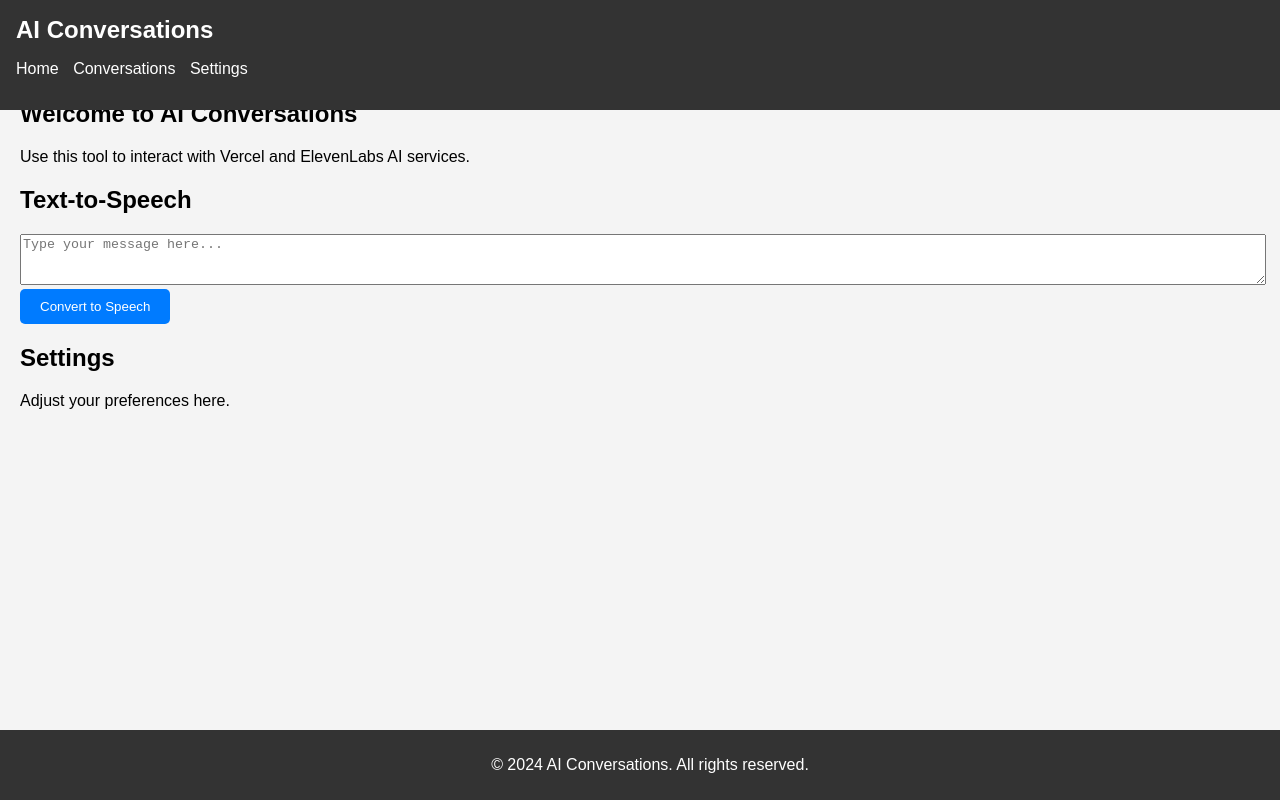
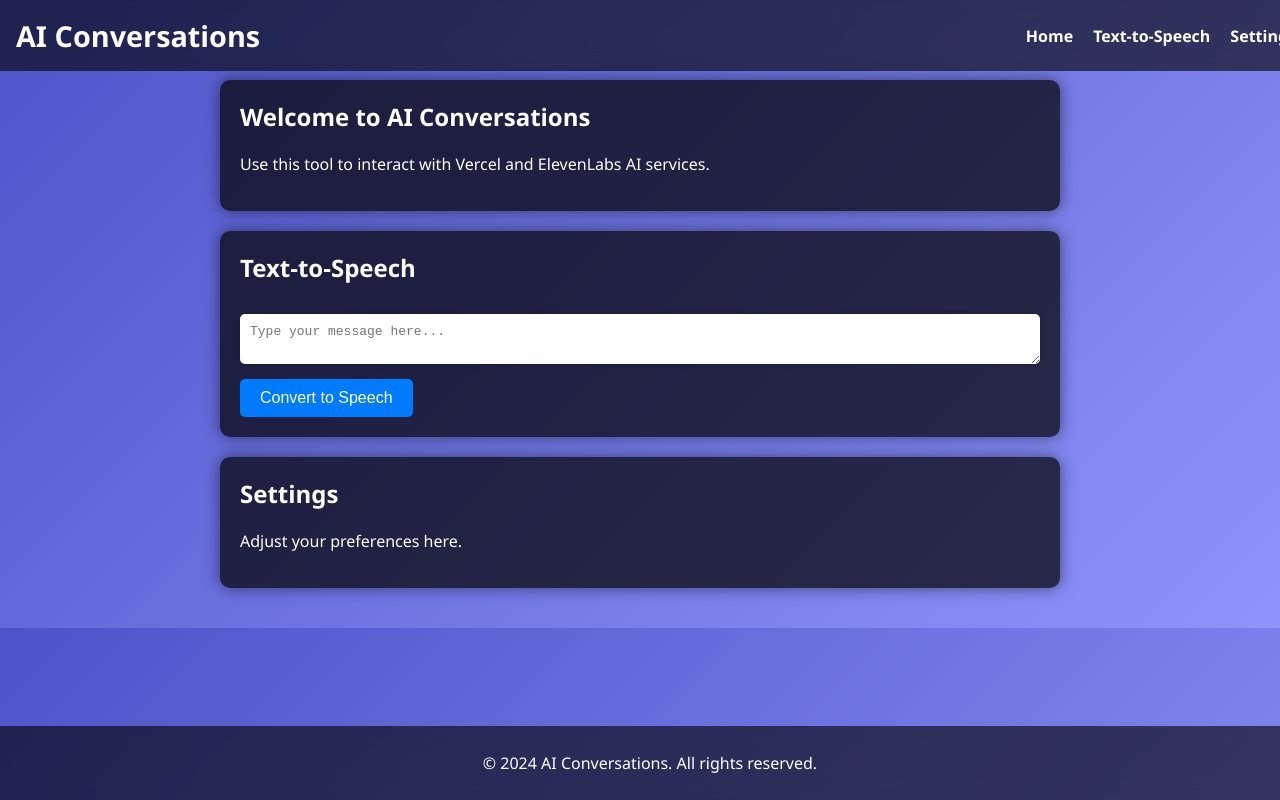
Before and after one commit to SosoTlm/SosoAI, a plain HTML site: page index.html in a window 1280 px wide. Drawn offline with Linux system fonts and the light colour scheme.

Commit message:
update index.html

```diff
--- a/index.html
+++ b/index.html
@@ -6,15 +6,16 @@
     <title>AI Conversations</title>
     <style>
         body {
-            font-family: Arial, sans-serif;
+            font-family: 'Segoe UI', Tahoma, Geneva, Verdana, sans-serif;
             margin: 0;
             padding: 0;
             box-sizing: border-box;
-            background-color: #f4f4f4;
+            background: linear-gradient(135deg, #4e54c8, #8f94fb);
+            color: #fff;
         }
 
         header {
-            background-color: #333;
+            background: rgba(0, 0, 0, 0.6);
             color: #fff;
             padding: 1em;
             position: fixed;
@@ -22,26 +23,33 @@
             top: 0;
             left: 0;
             z-index: 1000;
+            backdrop-filter: blur(10px);
+            display: flex;
+            justify-content: space-between;
+            align-items: center;
         }
 
         header h1 {
             margin: 0;
-            font-size: 1.5em;
+            font-size: 1.8em;
+            font-weight: bold;
         }
 
         nav ul {
             list-style: none;
             padding: 0;
+            margin: 0;
+            display: flex;
         }
 
         nav ul li {
-            display: inline;
-            margin-right: 10px;
+            margin-left: 20px;
         }
 
         nav ul li a {
             color: #fff;
             text-decoration: none;
+            font-weight: bold;
         }
 
         nav ul li a:hover {
@@ -50,53 +58,78 @@
 
         main {
             padding: 80px 20px 20px;
+            display: flex;
+            flex-direction: column;
+            align-items: center;
         }
 
         section {
+            width: 100%;
+            max-width: 800px;
             margin-bottom: 20px;
+            background: rgba(0, 0, 0, 0.7);
+            padding: 20px;
+            border-radius: 10px;
+            box-shadow: 0 0 15px rgba(0, 0, 0, 0.5);
         }
 
-        #conversationList {
-            border: 1px solid #ddd;
-            padding: 10px;
-            max-height: 300px;
-            overflow-y: auto;
-            background-color: #fff;
+        h2 {
+            margin-top: 0;
+            font-size: 1.5em;
         }
 
-        .conversation {
-            margin-bottom: 10px;
+        textarea {
+            width: calc(100% - 20px);
             padding: 10px;
-            border: 1px solid #ddd;
+            border: none;
             border-radius: 5px;
+            margin-top: 10px;
+            background: #fff;
+            color: #333;
+            font-size: 1em;
+            box-shadow: 0 0 5px rgba(0, 0, 0, 0.2);
+            resize: vertical;
         }
 
         button {
             padding: 10px 20px;
-            background-color: #007BFF;
+            background: #007BFF;
             color: #fff;
             border: none;
             border-radius: 5px;
             cursor: pointer;
+            margin-top: 10px;
+            font-size: 1em;
+            transition: background 0.3s ease, transform 0.2s ease;
         }
 
         button:hover {
-            background-color: #0056b3;
+            background: #0056b3;
+            transform: scale(1.05);
+        }
+
+        button:active {
+            transform: scale(1);
+        }
+
+        audio {
+            display: block;
+            margin-top: 10px;
+            width: 100%;
+            border-radius: 5px;
+            background: #333;
+            padding: 10px;
         }
 
         footer {
-            background-color: #333;
+            background: rgba(0, 0, 0, 0.6);
             color: #fff;
             padding: 10px;
             text-align: center;
             position: fixed;
             width: 100%;
             bottom: 0;
-        }
-
-        audio {
-            display: block;
-            margin-top: 10px;
+            backdrop-filter: blur(10px);
         }
     </style>
 </head>
@@ -106,7 +139,7 @@
         <nav>
             <ul>
                 <li><a href="#home">Home</a></li>
-                <li><a href="#conversations">Conversations</a></li>
+                <li><a href="#conversations">Text-to-Speech</a></li>
                 <li><a href="#settings">Settings</a></li>
             </ul>
         </nav>
@@ -118,7 +151,7 @@
         </section>
         <section id="conversations">
             <h2>Text-to-Speech</h2>
-            <textarea id="userInput" placeholder="Type your message here..." rows="3" style="width: 100%;"></textarea>
+            <textarea id="userInput" placeholder="Type your message here..."></textarea>
             <button id="convertToSpeech">Convert to Speech</button>
             <div id="audioContainer">
                 <!-- Audio will be dynamically inserted here -->
```
